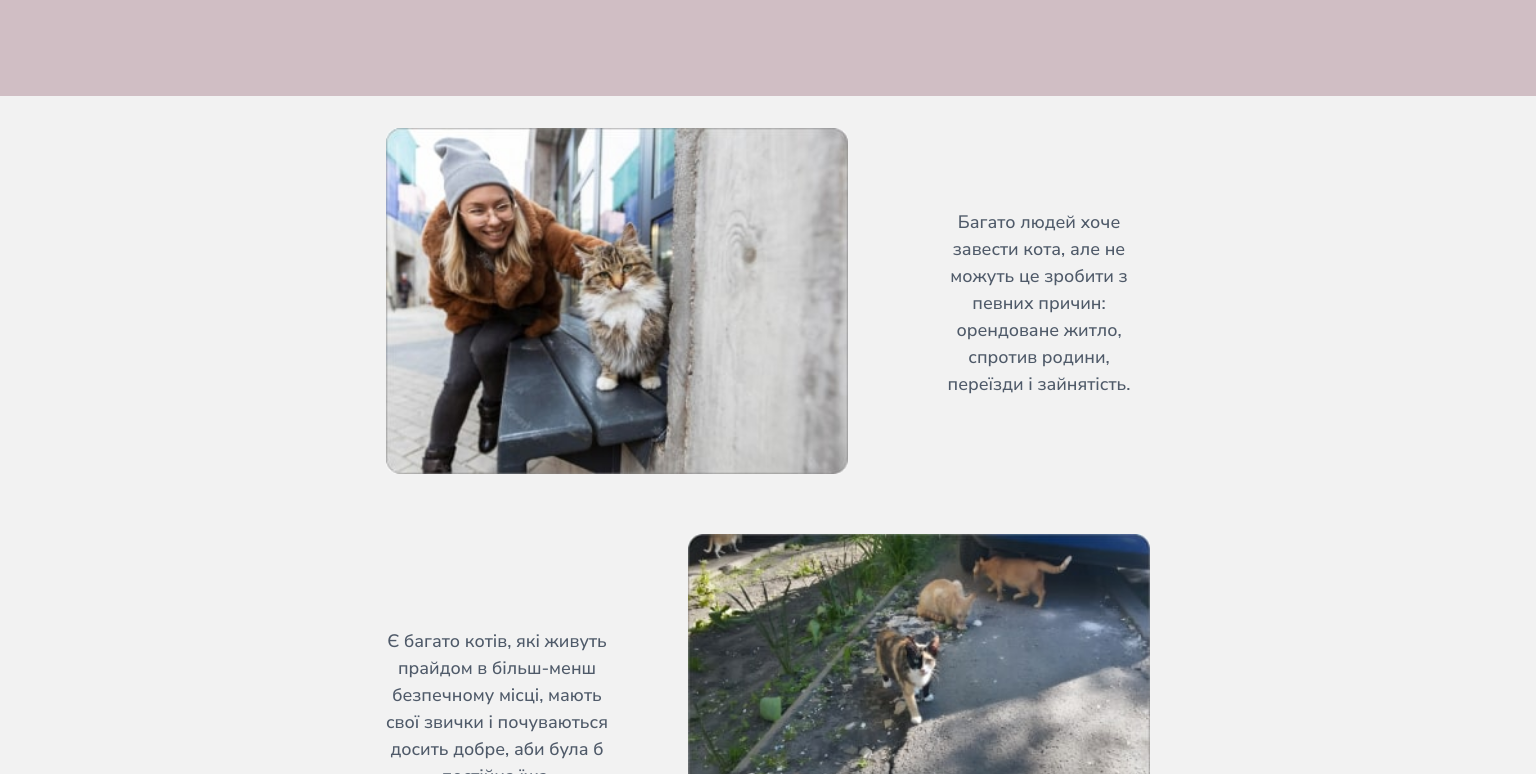
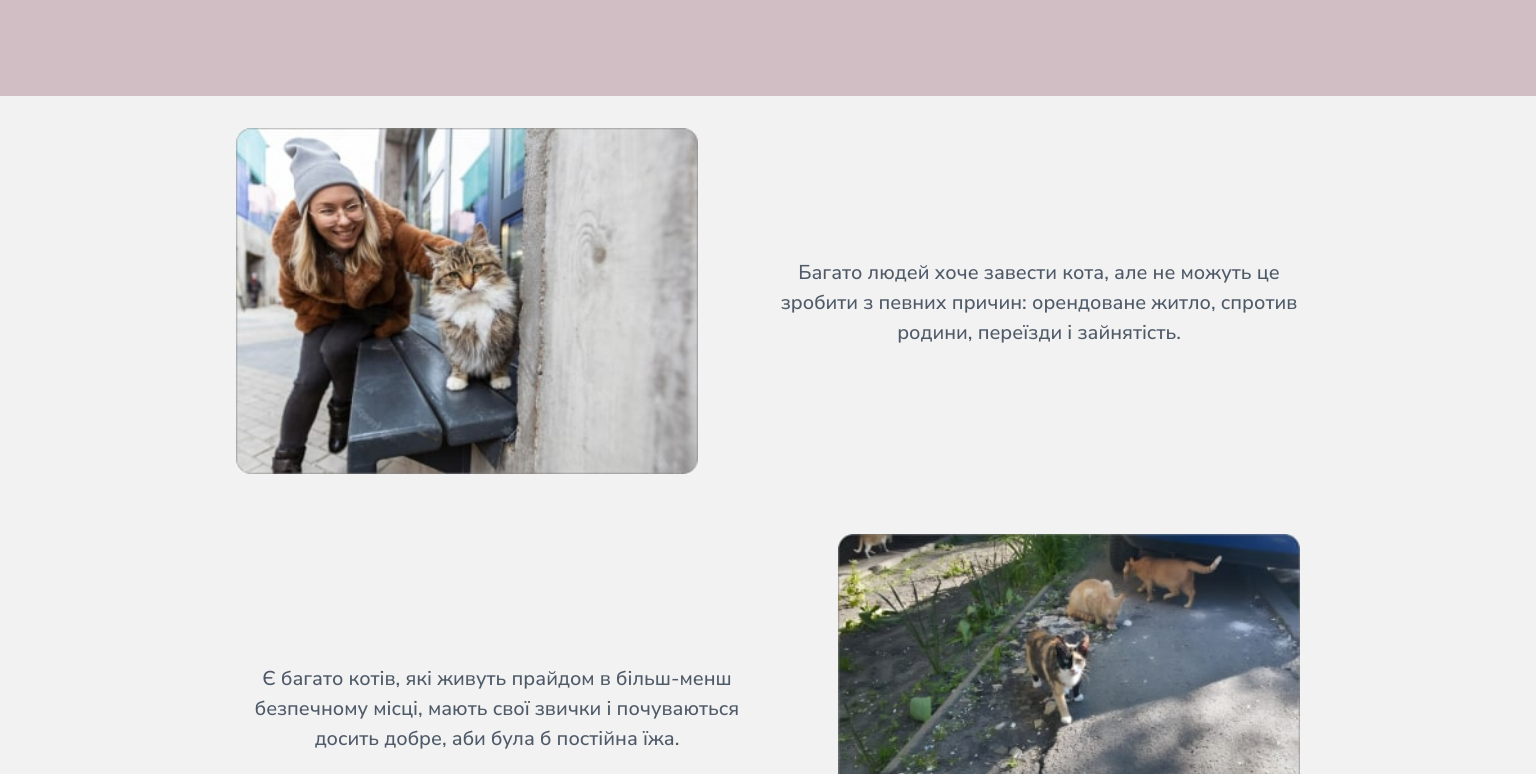
Before and after one commit to murrfecto/murrfecto1, a React (Create React App) app in the folder client/: page /about in a window 1536 px wide. Shown: the part 330-1104 px from the top of the page. Built offline with nearby package versions, Linux system fonts and the light colour scheme; the HTML template or start-up script is replaced by a standard one.

Commit message:
Update AboutDescription.scss

```diff
--- a/client/src/components/AboutShelter/AboutGallery/AboutDescription.scss
+++ b/client/src/components/AboutShelter/AboutGallery/AboutDescription.scss
@@ -17,7 +17,7 @@
   }
 
   @media screen and (min-width: 1440px) {
-    max-width: 1140px;
+    max-width: 1440px;
     padding-left: 188px;
     padding-right: 188px;
   }
@@ -69,4 +69,8 @@
   text-align: center;
 
   color: $color-card-text;
+
+  @media screen and (min-width: 1440px) {
+    @include nunito-400-size-20;
+  }
 }
```
